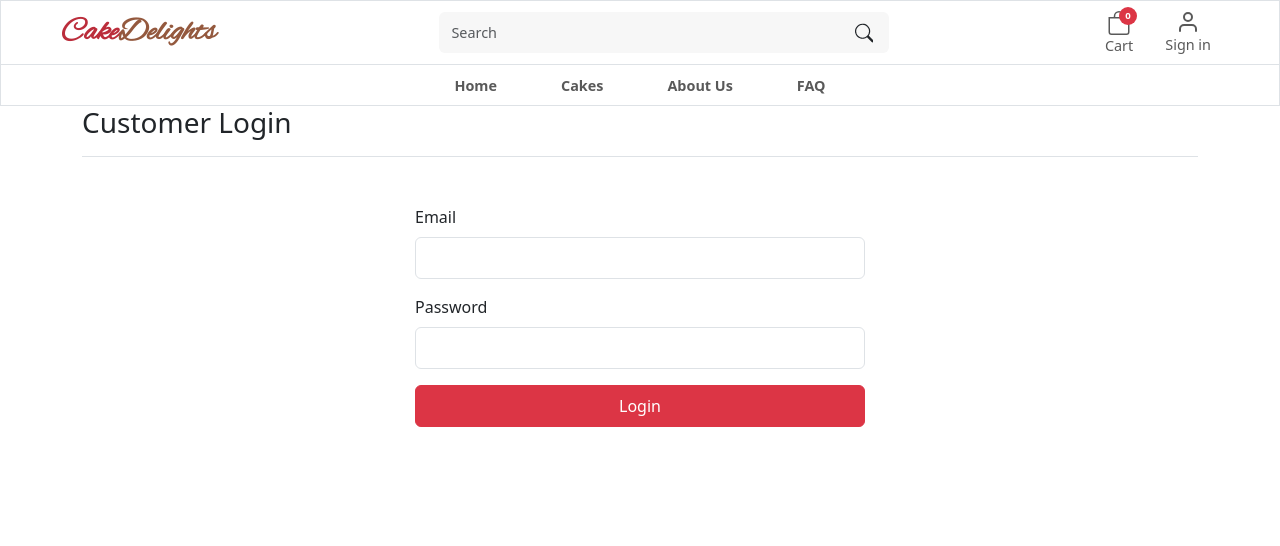
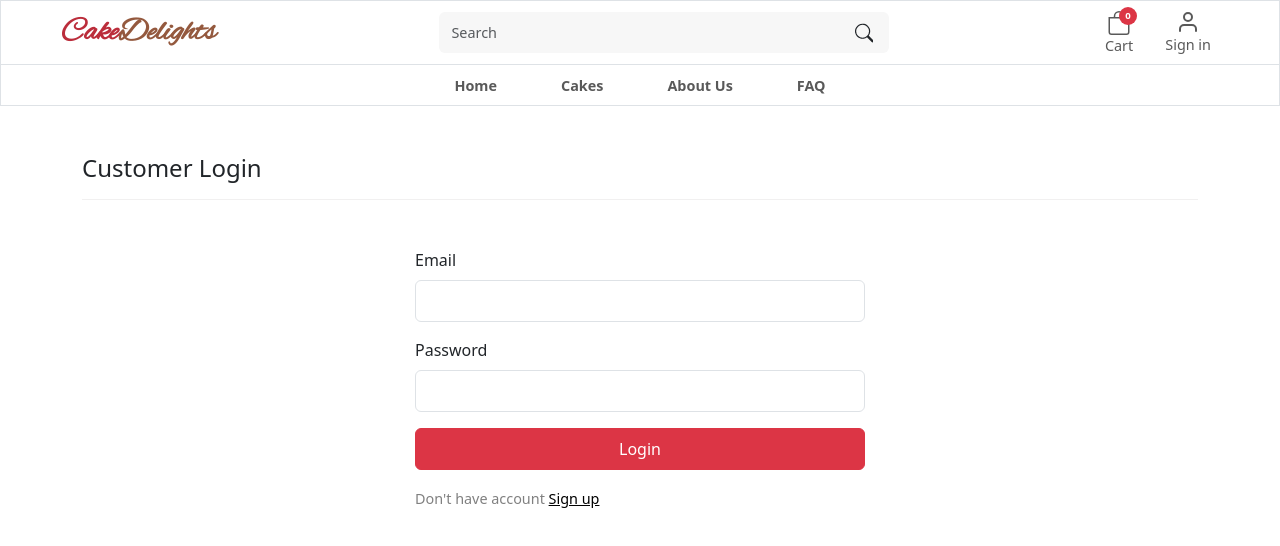
Before and after one commit to rosanno/bems_bakery, a React (Vite) app in the folder client/: page /login in a window 1280 px wide. Shown: the top 546 px of the page. Built offline with nearby package versions, Linux system fonts and the light colour scheme; no server answers.

Commit message:
update authentication

```diff
--- a/client/src/components/Layout.jsx
+++ b/client/src/components/Layout.jsx
@@ -14,8 +14,10 @@ const Layout = () => {
   const { data, loading, error, fetchData } = usePrivateRequest(token);
 
   useEffect(() => {
-    fetchData("GET", "auth/user");
-  }, []);
+    if (token) {
+      fetchData("GET", "auth/user");
+    }
+  }, [token]);
 
   useEffect(() => {
     if (data?.user) {
--- a/client/src/components/Navigationbar.jsx
+++ b/client/src/components/Navigationbar.jsx
@@ -29,26 +29,22 @@ const Navigationbar = () => {
   const [onCartOpen, setOnCartOpen] = useState(false);
 
   useEffect(() => {
-    if (protectedData?.cartItems) {
+    if (protectedData?.cartItems && token) {
       dispatch(setCart({ cartItem: protectedData?.cartItems }));
     }
-  }, [protectedData]);
+  }, [protectedData, token]);
 
   useEffect(() => {
-    const getCartItems = () => {
+    if (token) {
       privateFetch("GET", "cart");
-    };
-
-    getCartItems();
-  }, []);
+    }
+  }, [token]);
 
   const handleLogout = () => {
     privateFetch("POST", "auth/logout");
     dispatch(resetAuthUser());
     persistor.purge();
   };
-
-  console.log(token);
 
   const handleClose = () => setShow(false);
   const handleShow = () => setShow(true);
--- a/client/src/views/Login.jsx
+++ b/client/src/views/Login.jsx
@@ -7,19 +7,16 @@ import Button from "react-bootstrap/Button";
 import usePublicRequest from "../hooks/usePublicRequest";
 import { useDispatch, useSelector } from "react-redux";
 import { setToken } from "../features/authSlice";
-import { Navigate } from "react-router-dom";
+import { Link, Navigate, useNavigate } from "react-router-dom";
 
 const Login = () => {
   const dispatch = useDispatch();
+  const navigate = useNavigate();
   const { data, loading, error, fetchData } = usePublicRequest();
   const [validated, setValidated] = useState();
   const [email, setEmail] = useState("");
   const [password, setPassword] = useState("");
   const token = useSelector((state) => state.auth.token);
-
-  if (token) {
-    return <Navigate to="/" />;
-  }
 
   const handleSubmit = (event) => {
     const form = event.currentTarget;
@@ -45,12 +42,18 @@ const Login = () => {
     }
   }, [data, dispatch]);
 
+  useEffect(() => {
+    if (token) {
+      navigate("/");
+    }
+  }, [token]);
+
   return (
-    <Section>
+    <Section className="px-xl-5 mt-3 mt-md-5">
       <Container>
         <div>
-          <h3>Customer Login</h3>
-          <div className="border-top my-3" />
+          <h3 className="login-heading">Customer Login</h3>
+          <div className="divider my-3" />
           <div className="login-form mt-3 mt-lg-5">
             <Form noValidate validated={validated} onSubmit={handleSubmit}>
               <Form.Group>
@@ -81,6 +84,14 @@ const Login = () => {
                 </Button>
               </div>
             </Form>
+            <div className="mt-3">
+              <span className="redirect-label">
+                Don&apos;t have account{" "}
+                <Link to="/sign-up" className="text-black">
+                  Sign up
+                </Link>
+              </span>
+            </div>
           </div>
         </div>
       </Container>
```
